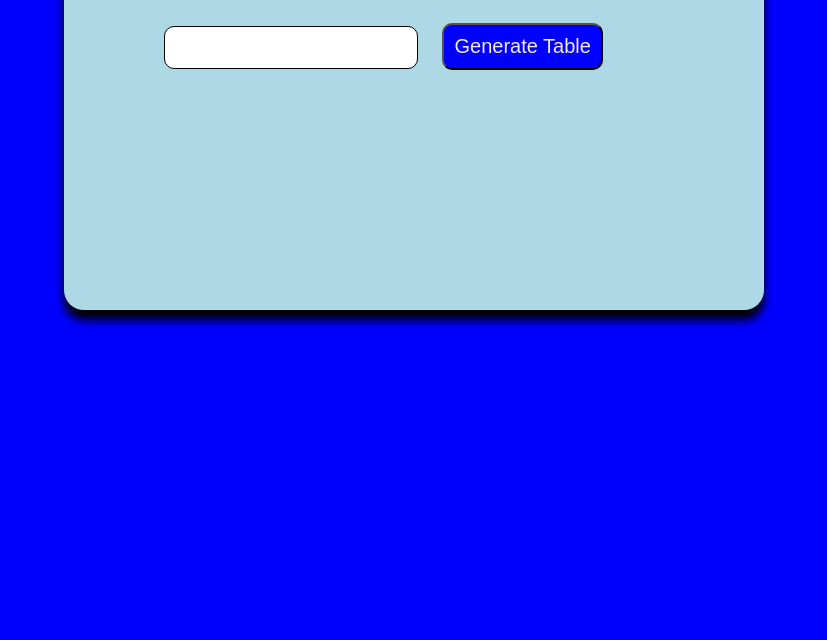
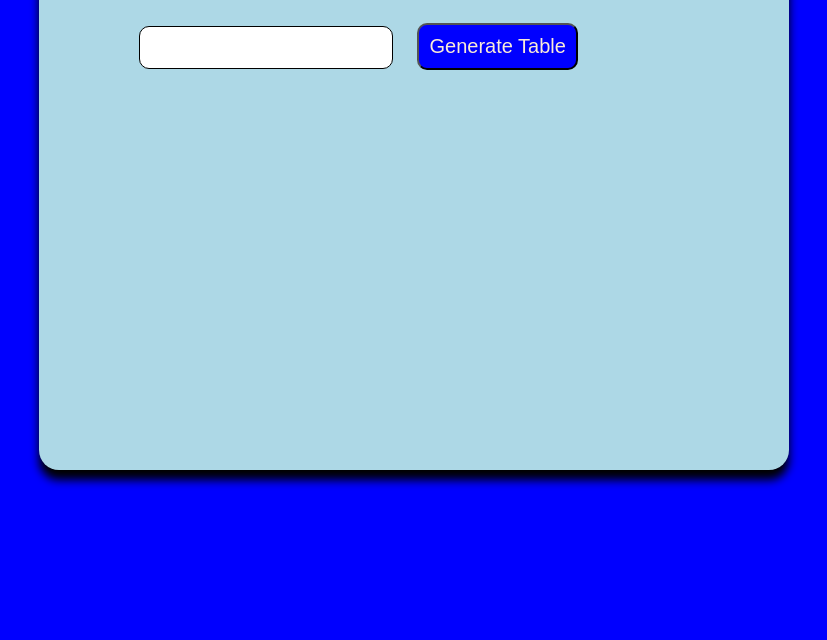
Before and after one commit to Jeel1312/32_multiplication-table, a plain HTML site: page index.html in a window 1280 px wide. Shown: the part 160-800 px from the top of the page, without its empty margins (226-1053 px from the left). Drawn offline with Linux system fonts and the light colour scheme.

Commit message:
Update style.css

```diff
--- a/style/style.css
+++ b/style/style.css
@@ -13,7 +13,8 @@ div{
     margin: auto;
     padding-left: 100px;
     padding-bottom: 20px;
-    width: 700px;
+    width: 750px;
+    height: 580px;
     background: lightblue;
     text-align: left;
     margin-top: 50px;
```
